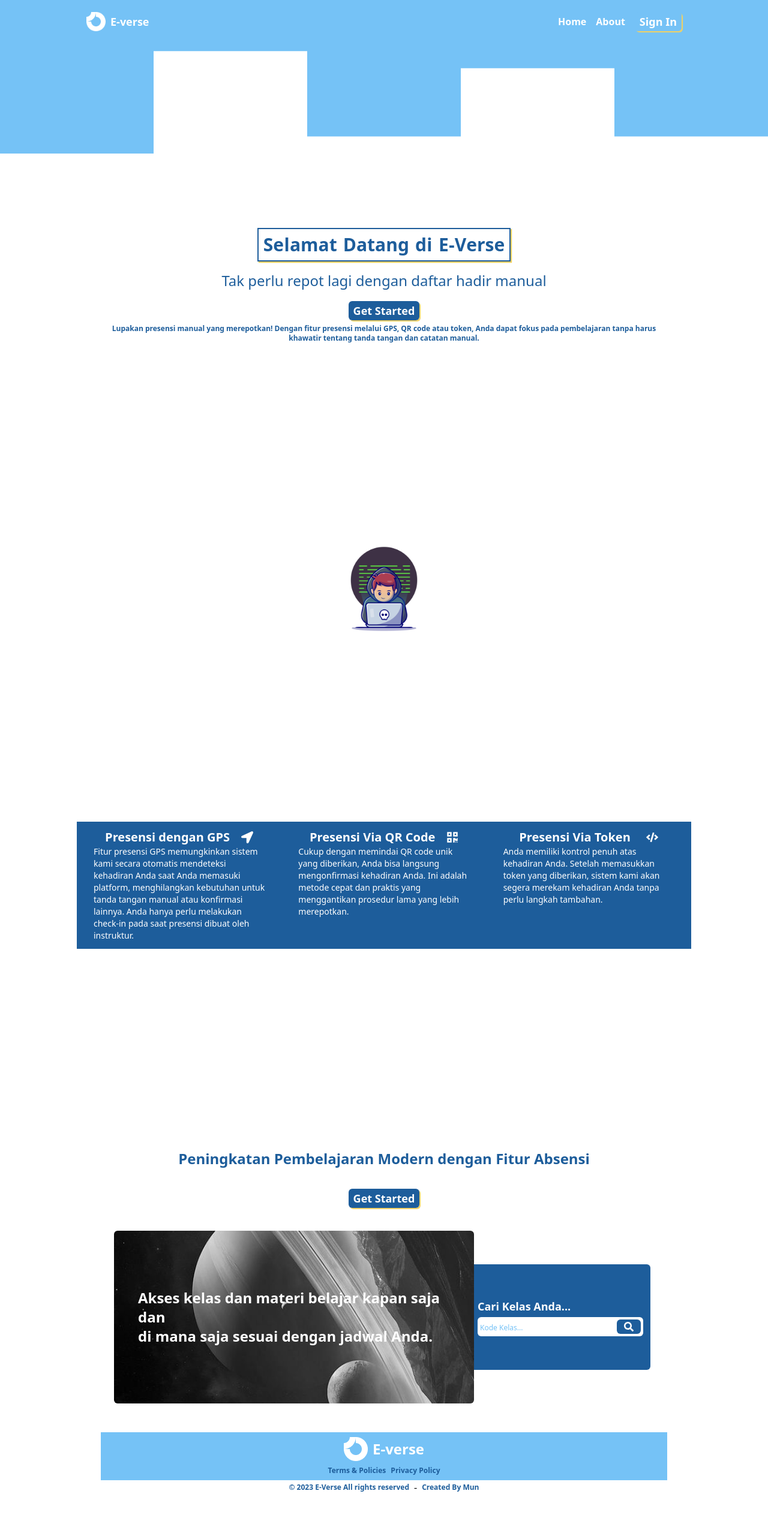
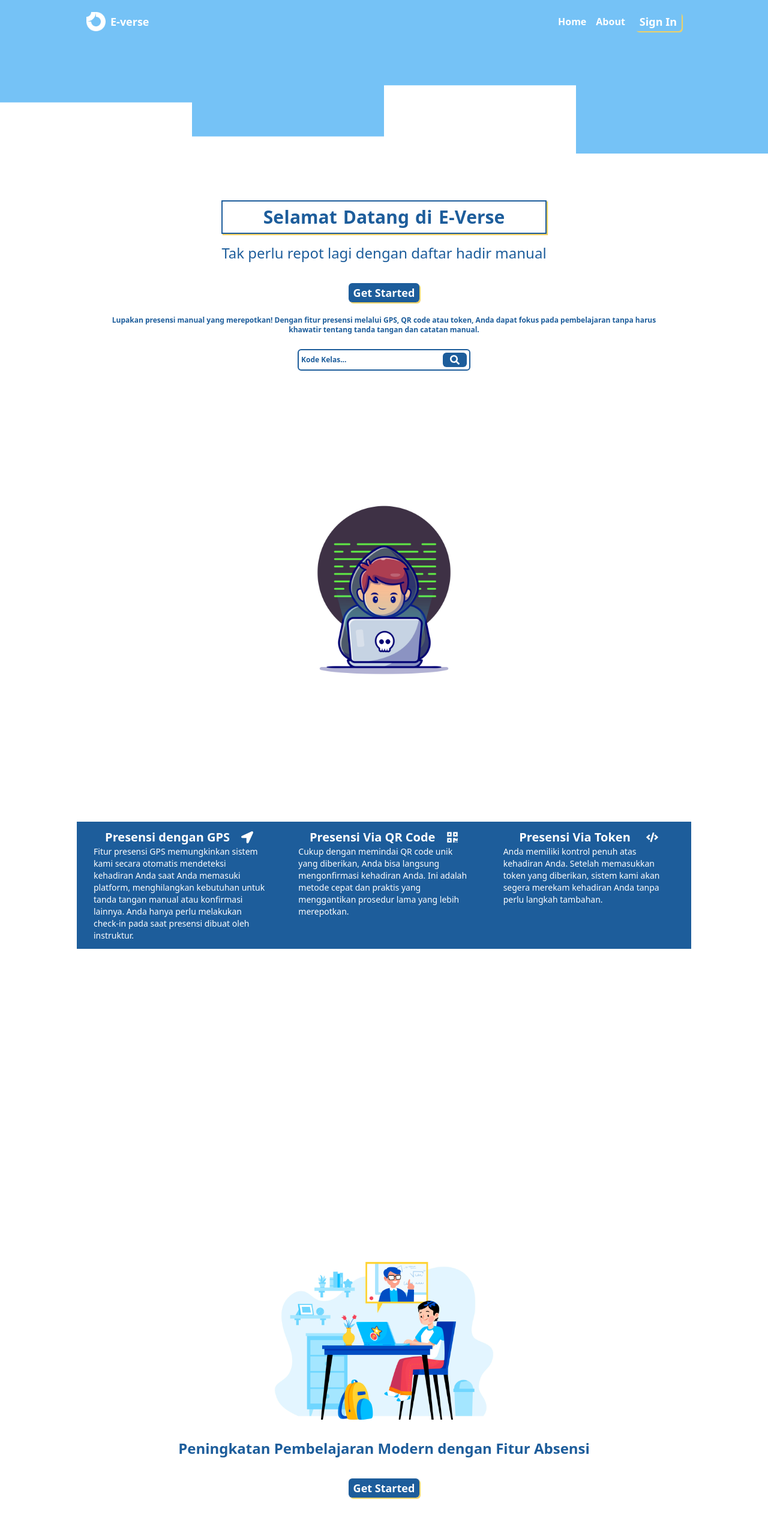
Before and after one commit to munadi1406/elearning, a React (Vite) app: page / in a window 1280 px wide. Shown: the top 2566 px of the page at 60% size. Before the commit the page ends 2540 px from the top, so only its background shows below. Built offline with nearby package versions, Linux system fonts and the light colour scheme.

Commit message:
feat(landingPage): change landing page

```diff
--- a/src/components/landingPage/Content.jsx
+++ b/src/components/landingPage/Content.jsx
@@ -1,27 +1,45 @@
+import { useViewportScroll, useTransform, motion } from "framer-motion";
 import Landing2 from "../../assets/landing2.jpg";
 import Button from "../../components/Button";
-import Universe from "./../../assets/universe.jpg";
-import {FaLocationArrow,FaQrcode,FaCode, FaSearch} from 'react-icons/fa'
+import { FaLocationArrow, FaQrcode, FaCode } from "react-icons/fa";
+import Landing from '../../assets/landing1.jpg'
 
 export default function Content() {
   const style = {
     text: "text-white text-xl font-sans font-semibold",
   };
+  const { scrollYProgress } = useViewportScroll();
+  const scale = useTransform(scrollYProgress, [0, 1], [0.2, 2]);
   return (
-    <section
+    <main
       id="about"
       className="h-max w-full flex justify-center items-center relative"
     >
       <div className="h-max w-full py-2 flex justify-center items-center flex-col relative z-10">
-        <div className="flex justify-center items-center h-48 w-full">
+        <motion.div
+          style={{ scale }}
+          className="flex justify-center items-center h-48 w-max"
+        >
+          <motion.div
+            style={{
+              scaleY: scrollYProgress,
+            }}
+          />
           <img src={Landing2} alt="image 2" className="h-full w-auto" />
-        </div>
+        </motion.div>
         <div className="flex justify-center items-center h-screen">
           <div className="grid w-full  h-max md:grid-cols-3 sm:grid-cols-2  grid-cols-1 flex-wrap">
-            <div className="h-full bg-blue1 px-2 py-3 relative  justify-start items-center flex">
+            <motion.div
+              initial={{ opacity: 0, scale: 0.8 }}
+              whileInView={{ opacity: 1, scale: 1 }}
+              transition={{ duration: 0.5, ease: "easeInOut" }}
+              className="h-full bg-blue1 px-2 py-3 relative  justify-start items-center flex"
+            >
               <div className="h-full flex flex-col justify-center items-start px-5">
-                <div className={`${style.text} w-full flex justify-evenly items-center `}>
-                  Presensi dengan GPS <FaLocationArrow/>
+                <div
+                  className={`${style.text} w-full flex justify-evenly items-center `}
+                >
+                  Presensi dengan GPS <FaLocationArrow />
                 </div>
                 <div className="text-white text-sm font-sans">
                   Fitur presensi GPS memungkinkan sistem kami secara otomatis
@@ -31,11 +49,18 @@ export default function Content() {
                   saat presensi dibuat oleh instruktur.
                 </div>
               </div>
-            </div>
-            <div className="h-full bg-blue1 px-2 py-3 relative  justify-center items-start flex">
+            </motion.div>
+            <motion.div
+              initial={{ opacity: 0, scale: 0.8 }}
+              whileInView={{ opacity: 1, scale: 1 }}
+              transition={{ duration: 0.5, ease: "easeInOut" }}
+              className="h-full bg-blue1 px-2 py-3 relative  justify-center items-start flex"
+            >
               <div className="h-full flex flex-col justify-start items-center px-5">
-                <div className={`${style.text} w-full flex justify-evenly items-center`}>
-                  Presensi Via QR Code <FaQrcode/>
+                <div
+                  className={`${style.text} w-full flex justify-evenly items-center`}
+                >
+                  Presensi Via QR Code <FaQrcode />
                 </div>
                 <div className="text-white font-sans text-sm">
                   Cukup dengan memindai QR code unik yang diberikan, Anda bisa
@@ -44,11 +69,18 @@ export default function Content() {
                   merepotkan.
                 </div>
               </div>
-            </div>
-            <div className="h-full bg-blue1 px-2 py-3 relative  justify-center items-start flex">
+            </motion.div>
+            <motion.div
+              initial={{ opacity: 0, scale: 0.8 }}
+              whileInView={{ opacity: 1, scale: 1 }}
+              transition={{ duration: 0.5, ease: "easeInOut" }}
+              className="h-full bg-blue1 px-2 py-3 relative  justify-center items-start flex"
+            >
               <div className="h-full flex flex-col justify-start items-center px-5">
-                <div className={`${style.text} w-full flex justify-evenly items-center`}>
-                  Presensi Via Token <FaCode/>
+                <div
+                  className={`${style.text} w-full flex justify-evenly items-center`}
+                >
+                  Presensi Via Token <FaCode />
                 </div>
                 <div className="text-white text-sm font-sans">
                   Anda memiliki kontrol penuh atas kehadiran Anda. Setelah
@@ -56,10 +88,13 @@ export default function Content() {
                   merekam kehadiran Anda tanpa perlu langkah tambahan.
                 </div>
               </div>
-            </div>
+            </motion.div>
           </div>
         </div>
-        <div className="w-full h-44 justify-center items-center flex flex-col">
+        <motion.div initial={{scale:0}} whileInView={{scale:1}} transition={{duration:3}} className="w-full h-screen flex flex-col justify-center items-center">
+          <div className="w-1/2">
+            <img src={Landing} alt="landng" />
+          </div>
           <div className="text-2xl font-sans font-semibold  text-center text-blue1 flex justify-center items-center flex-col">
             <h1 className="text-2xl font-sans font-semibold  text-center text-blue1">
               Peningkatan Pembelajaran Modern dengan Fitur Absensi
@@ -67,37 +102,8 @@ export default function Content() {
             <h1 className="text-white ">Terbaru</h1>
             <Button to="/login" color={"bg-blue1"} text="Get Started" />
           </div>
-        </div>
-        <div className="w-full flex justify-center items-center flex-wrap px-2">
-          <div className="md:w-[600px] md:flex-grow-0 flex-grow rounded-md relative h-72 flex justify-center items-center z-10">
-            <img
-              className="w-full grayscale rounded-md h-full object-cover block absolute z-0 top-0 left-0"
-              src={Universe}
-            />
-            <h1 className="relative z-10 text-2xl px-10 text-white font-sans font-semibold w-full">
-              Akses kelas dan materi belajar kapan saja dan <br />
-              di mana saja sesuai dengan jadwal Anda.
-            </h1>
-          </div>
-          <div className="bg-blue1  p-3 rounded-md h-44 flex justify-center items-center flex-col flex-grow-0 sm:w-[300px] w-[90%] md:translate-x-[-6px]  md:translate-y-0 translate-y-[-20px] transform">
-            <div className=" flex justify-center xl:w-auto w-full items-start flex-col space-y-1">
-              <div className="text-white text-lg font-sans font-semibold">
-                Cari Kelas Anda...
-              </div>
-              <div className="flex lg:justify-center justify-between xl:w-auto w-full items-center bg-white p-1 rounded-md ">
-                <input
-                  type="search"
-                  placeholder="Kode Kelas..."
-                  className="bg-transparent w-full border-0 outline-none placeholder:text-blue2 placeholder:text-xs"
-                />
-                <button className="bg-blue1 rounded-md p-1 px-3 active:bg-blue1/70">
-                  <FaSearch color="white"/>
-                </button>
-              </div>
-            </div>
-          </div>
-        </div>
+        </motion.div>
       </div>
-    </section>
+    </main>
   );
 }
--- a/src/components/landingPage/Hero.jsx
+++ b/src/components/landingPage/Hero.jsx
@@ -1,15 +1,19 @@
 import { useState } from "react";
 import Button from "../Button";
 import { motion } from "framer-motion";
+import { FaSearch } from "react-icons/fa";
 
 export default function Hero() {
   const [isAnimationComplete, setIsAnimationComplete] = useState(false);
   const stringText = "Selamat Datang di E-Verse";
   return (
-    <div className="p-2 rounded-md w-full overflow-clip mt-2 h-screen flex justify-center items-center relative ">
-      <div className="flex px-10 flex-col justify-center  md:py-0 py-10 items-center font-sans text-blue2 space-y-2 relative z-10">
+    <div
+      id="home"
+      className="p-2 rounded-md w-full overflow-clip mt-2 h-screen flex justify-center items-center relative "
+    >
+      <div className="flex px-10 flex-col gap-4 justify-center w-full md:py-0 py-10 items-center font-sans text-blue2 space-y-2 relative z-10">
         <div className="flex justify-center items-center  text-blue1 flex-col gap-1">
-          <motion.ul className="flex border-2  overflow-clip text-3xl font-bold p-2 border-blue1 shadow-[2px_2px_1px_#F4D160]">
+          <motion.ul className="flex border-2 md:w-full w-max overflow-clip md:text-3xl text-xl justify-center items-center font-bold p-2 border-blue1 shadow-[2px_2px_1px_#F4D160]">
             {stringText.split("").map((e, i) => (
               <motion.li
                 key={i}
@@ -40,14 +44,14 @@ export default function Hero() {
           <motion.div
             initial={{ width: 0 }}
             whileInView={{ width: "100%" }}
-            viewport={{once:true}}
+            viewport={{ once: true }}
             transition={{ duration: 3, ease: "linear" }}
             onAnimationComplete={() => setIsAnimationComplete(true)}
             className={`${
               isAnimationComplete
                 ? "bg-transparent text-blue1"
                 : "bg-blue1 text-blue1"
-            } text-2xl transition-all ease-in flex justify-center items-center overflow-clip h-14 text-center font-medium`}
+            } md:text-2xl text-xl transition-all ease-in flex justify-center items-center overflow-clip h-14 text-center font-medium`}
           >
             Tak perlu repot lagi dengan daftar hadir manual
           </motion.div>
@@ -57,18 +61,28 @@ export default function Hero() {
           <motion.h1
             initial={{ opacity: 0, y: 20 }}
             whileInView={{ opacity: 1, y: 0 }}
-            viewport={{once:true}}
+            viewport={{ once: true }}
             transition={{
               duration: 1,
               ease: "linear",
               delay: 0.1,
             }}
-            className="w-full text-xs font-sans font-semibold text-blue1 text-center"
+            className="w-full text-xs break-keep font-sans font-semibold text-blue1 text-center"
           >
-            Lupakan presensi manual yang merepotkan! Dengan fitur presensi melalui
-            GPS, QR code atau token, Anda dapat fokus pada pembelajaran tanpa
-            harus khawatir tentang tanda tangan dan catatan manual.
+            Lupakan presensi manual yang merepotkan! Dengan fitur presensi
+            melalui GPS, QR code atau token, Anda dapat fokus pada pembelajaran
+            tanpa harus khawatir tentang tanda tangan dan catatan manual.
           </motion.h1>
+        </div>
+        <div className="flex lg:justify-center justify-between md:w-72 w-full items-center border-2 border-blue1 bg-white p-1 rounded-md ">
+          <input
+            type="search"
+            placeholder="Kode Kelas..."
+            className="bg-transparent w-full text-xs text-blue1 border-0 outline-none placeholder:text-blue1 placeholder:text-xs placeholder:font-semibold"
+          />
+          <button className="bg-blue1 rounded-md p-1 px-3 active:bg-blue1/70">
+            <FaSearch color="white" />
+          </button>
         </div>
       </div>
     </div>
--- a/src/layout/landingPage/Footer.jsx
+++ b/src/layout/landingPage/Footer.jsx
@@ -3,7 +3,7 @@ import { NavLink } from "react-router-dom";
 
 const Footer = () => {
   return (
-    <footer className="mb-2 footer p-10 rounded-md flex flex-col justify-center items-start">
+    <footer className="mb-2 footer md:p-10 p-2 rounded-md flex flex-col justify-center items-start">
       <div className="flex justify-center gap-2 p-2 bg-blue2 items-center w-full flex-col  ">
         <div className="flex justify-start gap-2 items-center">
           <img className="" src={Logo} />
--- a/src/layout/landingPage/Header.jsx
+++ b/src/layout/landingPage/Header.jsx
@@ -4,12 +4,17 @@ import { motion } from "framer-motion";
 const Header = () => {
   return (
     <>
-      <motion.div initial={{scaleX:-1}} animate={{scaleX:1}} transition={{duration:1.5,ease:"easeInOut"}} className="absolute top-0 left-0 w-full">
+      <motion.div
+        initial={{ scaleX: -1 }}
+        animate={{ scaleX: 1 }}
+        transition={{ duration: 1.5, ease: "easeInOut" }}
+        className="absolute top-0 left-0 w-full h-16 md:h-max"
+      >
         <svg xmlns="http://www.w3.org/2000/svg" viewBox="0 0 1440 320">
           <path
-            fill="#75c2f6"
+            fill="#75C2F6"
             fillOpacity="1"
-            d="M0,320L0,288L288,288L288,96L576,96L576,256L864,256L864,128L1152,128L1152,256L1440,256L1440,0L1152,0L1152,0L864,0L864,0L576,0L576,0L288,0L288,0L0,0L0,0Z"
+            d="M0,128L0,192L360,192L360,256L720,256L720,160L1080,160L1080,288L1440,288L1440,0L1080,0L1080,0L720,0L720,0L360,0L360,0L0,0L0,0Z"
           ></path>
         </svg>
       </motion.div>
```
Also changed, not shown: src/components/landingPage/Navbar.jsx (+6 -6 lines).
